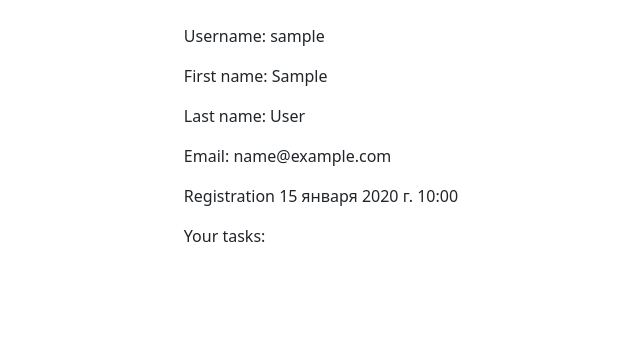
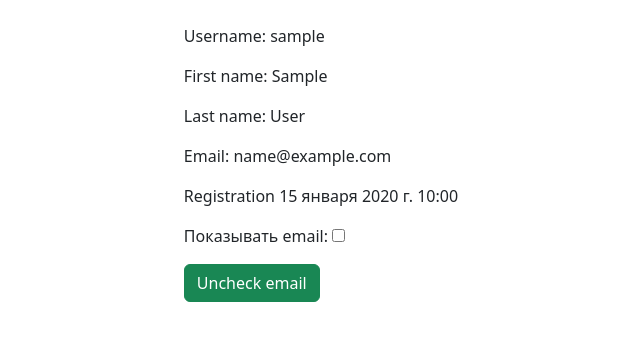
Before and after one commit to Alard06/task_manager, a Django app: page /profile/1/ in a window 1280 px wide. Shown: the part 56-397 px from the top of the page, without its empty margins (319-959 px from the left). Run offline with Django 4.2, Linux system fonts and the light colour scheme; tables that the repository leaves empty hold one stand-in row (values such as "Sample post"); some libraries are stand-ins or nearby versions.

Commit message:
change profile v2

```diff
--- a/task/forms.py
+++ b/task/forms.py
@@ -1,7 +1,7 @@
 from django import forms
 from django.forms import ModelForm
 
-from task.models import Task
+from task.models import Task, Profile
 
 
 class CreateTaskForm(ModelForm):
--- a/templates/user/profile.html
+++ b/templates/user/profile.html
@@ -12,9 +12,19 @@
         <p>Registration {{object.user.date_joined}}</p>
     </div>
     <div>
-        <p>Your tasks:</p>
+        <form method="POST" class="form-group">
+        {% csrf_token %}
+        {{ form.as_p }}
+        <button type="submit" class="btn btn-success">
+            {% if request.profile.check_email %}Check email
+            {% else %}
+            Uncheck email
+            {%endif%}
 
-    </div>
+        </button>
+    </form>
+</div>
+
 
 </div>
 {% endblock %}
--- a/user/forms.py
+++ b/user/forms.py
@@ -10,3 +10,10 @@ class RegisterUserForm(UserCreationForm):
         model = User
         fields = ('username', 'first_name', 'last_name',
                   'password1', 'password2')
+
+
+class UpdateCheckEmail(ModelForm):
+
+    class Meta:
+        model = Profile
+        fields = ['check_email', ]
--- a/user/views.py
+++ b/user/views.py
@@ -2,17 +2,40 @@ from django.contrib.auth import logout
 from django.contrib.auth.models import User
 from django.contrib.auth.views import LoginView
 from django.shortcuts import render, redirect
-from django.urls import reverse_lazy
+from django.urls import reverse_lazy, reverse
 from django.views.generic import DetailView, ListView, CreateView
 from django.db.models import Q
+from django.views.generic.edit import FormMixin
 
 from task.models import Profile
-from user.forms import RegisterUserForm
+from user.forms import RegisterUserForm, UpdateCheckEmail
 
 
-class ProfileView(DetailView):
+class ProfileView(FormMixin, DetailView):
     model = Profile
     template_name = 'user/profile.html'
+    form_class = UpdateCheckEmail
+
+    def get_success_url(self):
+        return reverse('profile_view', kwargs={'pk': self.object.pk})
+    def post(self, request, *args, **kwargs):
+        self.object = self.get_object()
+        form = self.get_form()
+        if form.is_valid():
+            check_email = form.cleaned_data['check_email']
+            p = Profile.objects.get(pk=request.user.pk)
+            p.check_email = check_email
+            p.save()
+            print(p.check_email)
+            return self.form_valid(form)
+        else:
+            return self.form_invalid(form)
+
+    def form_valid(self, form):
+        return super().form_valid(form)
+
+    def form_invalid(self, form):
+        return super().form_invalid(form)
 
 
 class ProfileListView(ListView):
```
Also changed, not shown: task/models.py (+4 -5 lines).
